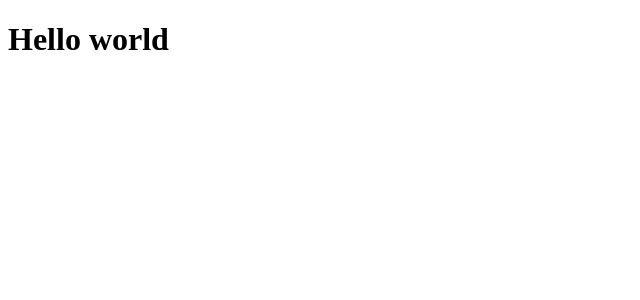
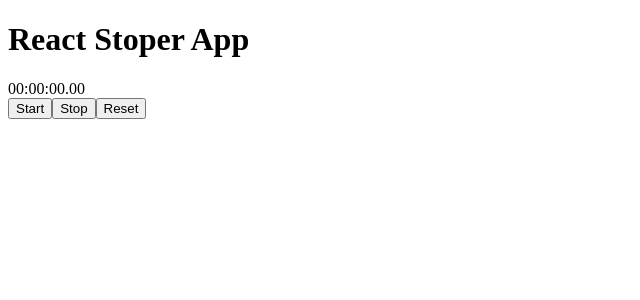
Before and after one commit to Lemarczini21/react-stopper-app, a React (Create React App) app: page / in a window 1280 px wide. Shown: the top 300 px of the page, without its empty margins (0-640 px from the left). Built offline with nearby package versions, Linux system fonts and the light colour scheme.

Commit message:
add app logic

```diff
--- a/src/App.js
+++ b/src/App.js
@@ -1,5 +1,40 @@
+import { useState, useEffect } from 'react';
+import Stopper from './components/Stopper/Stopper';
+
 const App = () => {
-  return <h1>Hello world</h1>;
+  const [time, setTime] = useState(0);
+  const [timer, setTimer] = useState('');
+
+  const start = () => {
+    setTimer(
+      setInterval(() => {
+        setTime((time) => time + 1);
+      }, 1)
+    );
+  };
+
+  useEffect(() => {
+    return () => {
+      if (timer) clearInterval(timer);
+    };
+  }, [timer]);
+
+  const stop = () => {
+    clearInterval(timer);
+  };
+  const reset = () => {
+    setTime(0);
+  };
+
+  return (
+    <div>
+      <h1>React Stoper App</h1>
+      <Stopper time={time} />
+      <button onClick={start}>Start</button>
+      <button onClick={stop}>Stop</button>
+      <button onClick={reset}>Reset</button>
+    </div>
+  );
 };
 
 export default App;
--- /dev/null
+++ b/src/components/Stopper/Stopper.js
@@ -0,0 +1,19 @@
+const Stoper = (props) => {
+  const formatTime = (miliseconds) => {
+    let ms = Math.floor(miliseconds % 100);
+    let seconds = Math.floor((miliseconds / 100) % 60);
+    let minutes = Math.floor((miliseconds / (100 * 60)) % 60);
+    let hours = Math.floor((miliseconds / (100 * 60 * 60)) % 24);
+
+    hours = String(hours).padStart(2, '0');
+    minutes = String(minutes).padStart(2, '0');
+    seconds = String(seconds).padStart(2, '0');
+    ms = String(miliseconds).padStart(2, '0').slice(-2);
+
+    return `${hours}:${minutes}:${seconds}.${ms}`;
+  };
+
+  return <div>{formatTime(props.time)}</div>;
+};
+
+export default Stoper;
```
